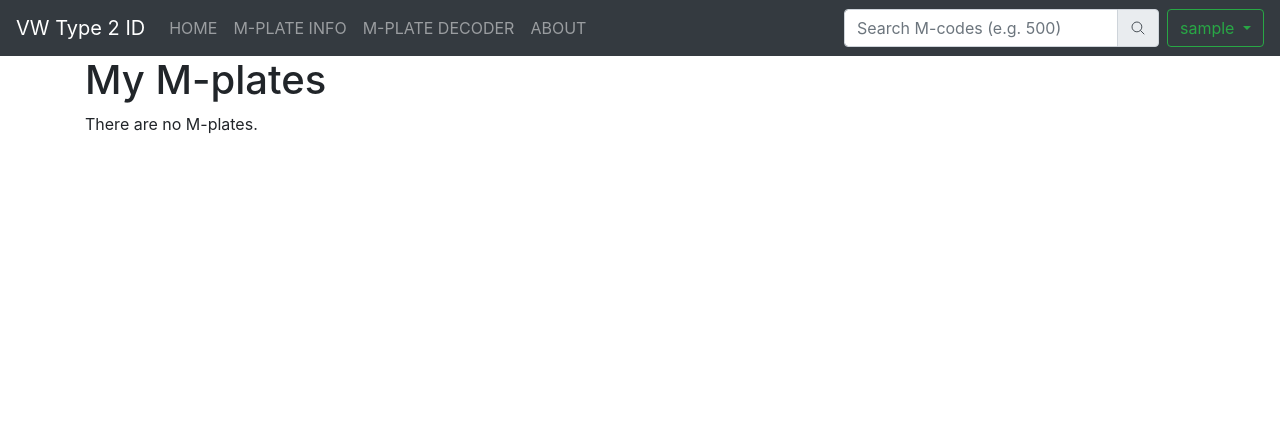
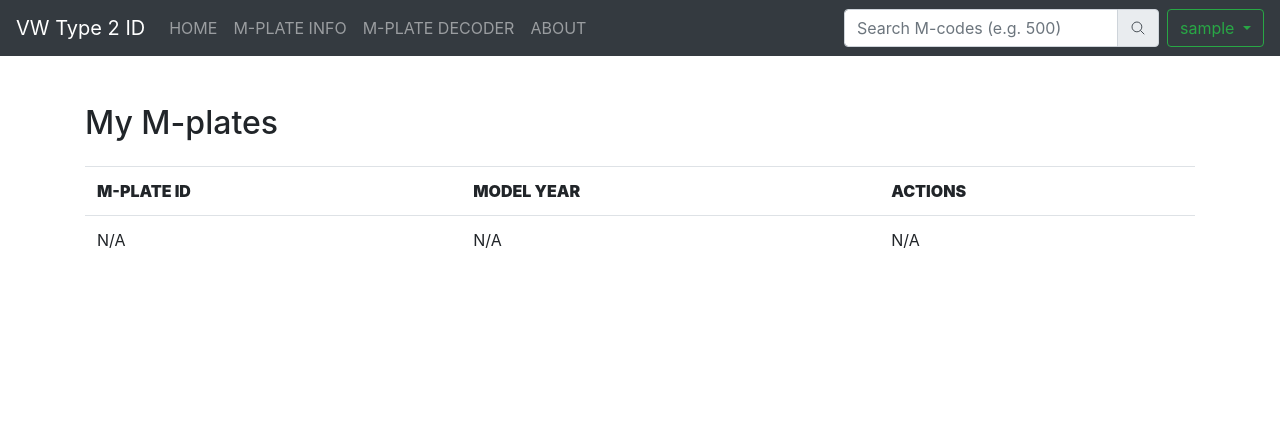
Before and after one commit to dplanella/vw-type2-id, a Django app: page /mplate/mine/ in a window 1280 px wide. Shown: the top 447 px of the page. Run offline with Django 3.2, Linux system fonts and the light colour scheme; the visitor is signed in with stand-in values (Sample User, id 1); data that the repository does not hold is empty; some libraries are stand-ins or nearby versions.

Commit message:
Add edit and delete actions to user's  m-plate list

```diff
--- a/mplate_decoder/templates/mplate_decoder/mplate_created_by_user.html
+++ b/mplate_decoder/templates/mplate_decoder/mplate_created_by_user.html
@@ -2,23 +2,38 @@
 
 {% block content %}
 
-    <div class="row">
-    <div class="col">
-    <h1>My M-plates</h1>
+<div class="row">
+  <div class="col my-5">
 
+    <h2 class="mb-4">My M-plates</h2>
+      <div class="table-responsive">
+        <table class="table table-hover">
+          <tr>
+            <th><strong>{{ 'M-plate ID'|upper }}</strong></th>
+            <th><strong>{{ 'Model year'|upper }}</strong></th>
+            <th><strong>{{ 'Actions'|upper }}</strong></th>
+          </tr>
     {% if mplate_list %}
-    <ul>
       {% for mplate in mplate_list %}
-      <li class="">
-        <a href="{% url 'mplate_decoder:mplate_retrieve' mplate.chassis_number_short %}">{{ mplate.chassis_number_short }}</a>
-      </li>
+          <tr>
+            <td><a href="{% url 'mplate_decoder:mplate_retrieve' mplate.chassis_number_short %}">{{ mplate.chassis_number_short }}</a></td>
+            <td>{{ mplate.model_year }}</td>
+            <td>
+              <a class="btn btn-primary btn-sm" role="button" href="{% url 'mplate_decoder:mplate_update' mplate.chassis_number_short %}">Edit</a>
+              <a class="btn btn-outline-danger btn-sm" role="button" href="{% url 'mplate_decoder:mplate_delete' mplate.chassis_number_short %}">Delete</a>
+             </td>
+          </tr>
       {% endfor %}
-    </ul>
-
     {% else %}
-      <p>There are no M-plates.</p>
+          <tr>
+            <td>N/A</td>
+            <td>N/A</td>
+            <td>N/A</td>
+          </tr>
     {% endif %}
-    </div>
-    </div>
+        </table>
+      </div>
+  </div>
+</div>
 
 {% endblock %}
```
